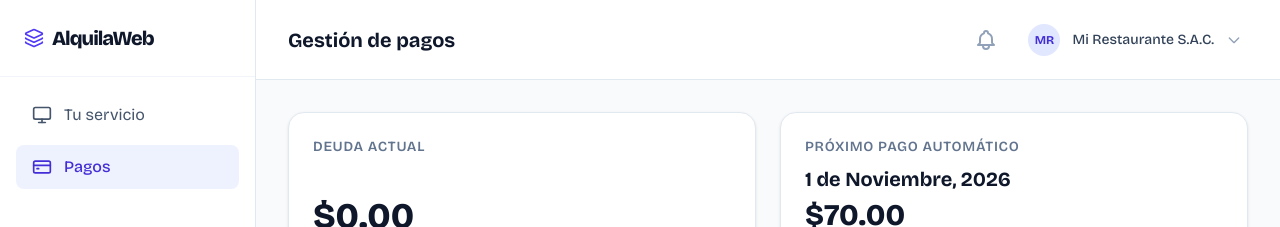
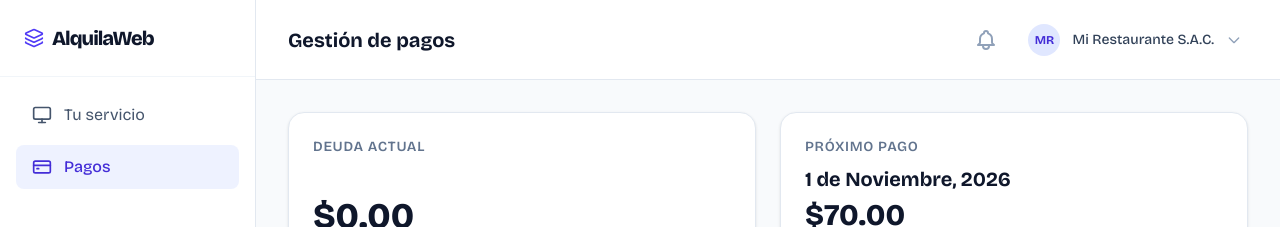
Before and after one commit to SebJoq21/AlquilaWeb, a React (Vite) app in the folder frontend/: page /dashboard in a window 1280 px wide. Both pictures are taken after a click on the button "Pagos". Shown: the top 227 px of the page. Built offline with nearby package versions, Linux system fonts and the light colour scheme.

Commit message:
fix(PaymentsView): Se corrigió un texto

```diff
--- a/frontend/src/components/PaymentsView.jsx
+++ b/frontend/src/components/PaymentsView.jsx
@@ -18,7 +18,7 @@ function NextPaymentCard() {
     <div className="bg-white p-6 rounded-2xl shadow-sm border border-slate-200 flex flex-col h-full">
       <div className="flex justify-between items-start mb-2">
         <span className="text-sm font-semibold text-slate-500 uppercase tracking-wider">
-          Próximo pago automático
+          Próximo pago
         </span>
       </div>
       <h3 className="text-xl font-bold text-slate-900 mb-1">
```
